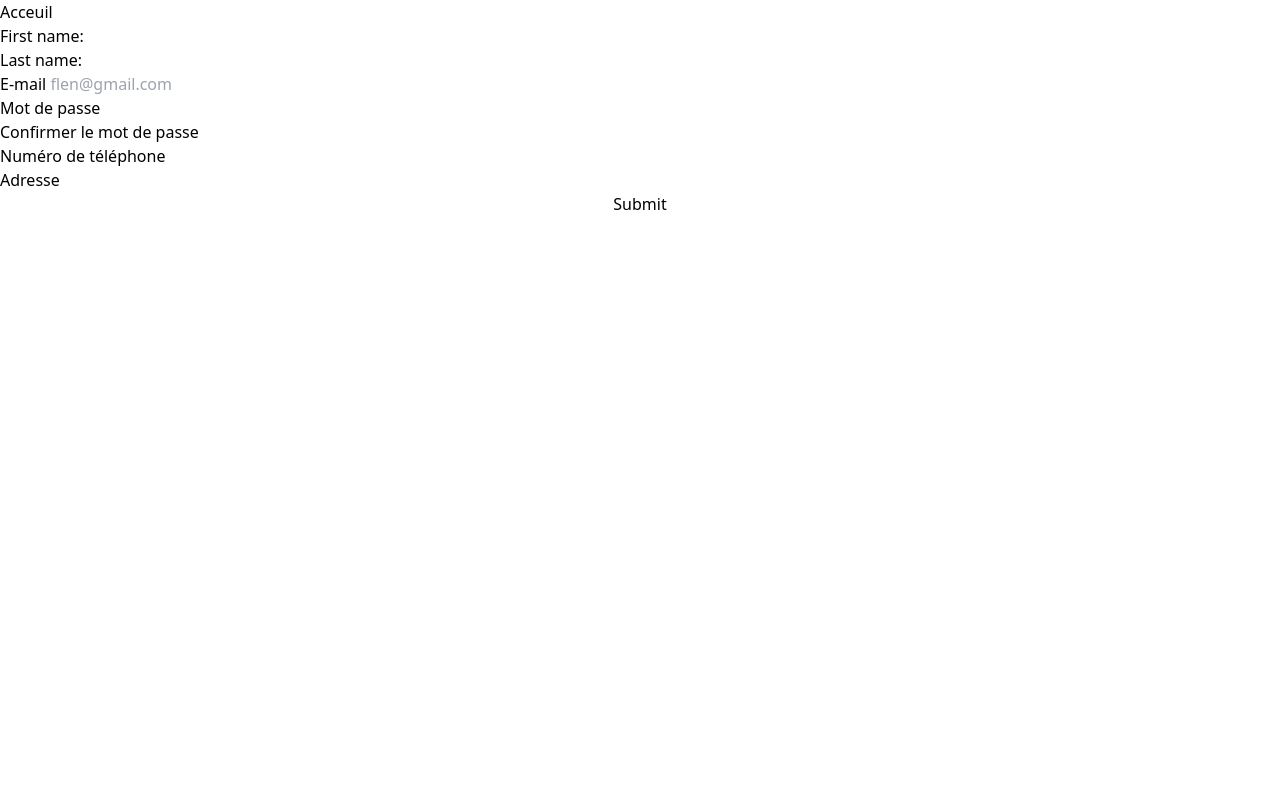
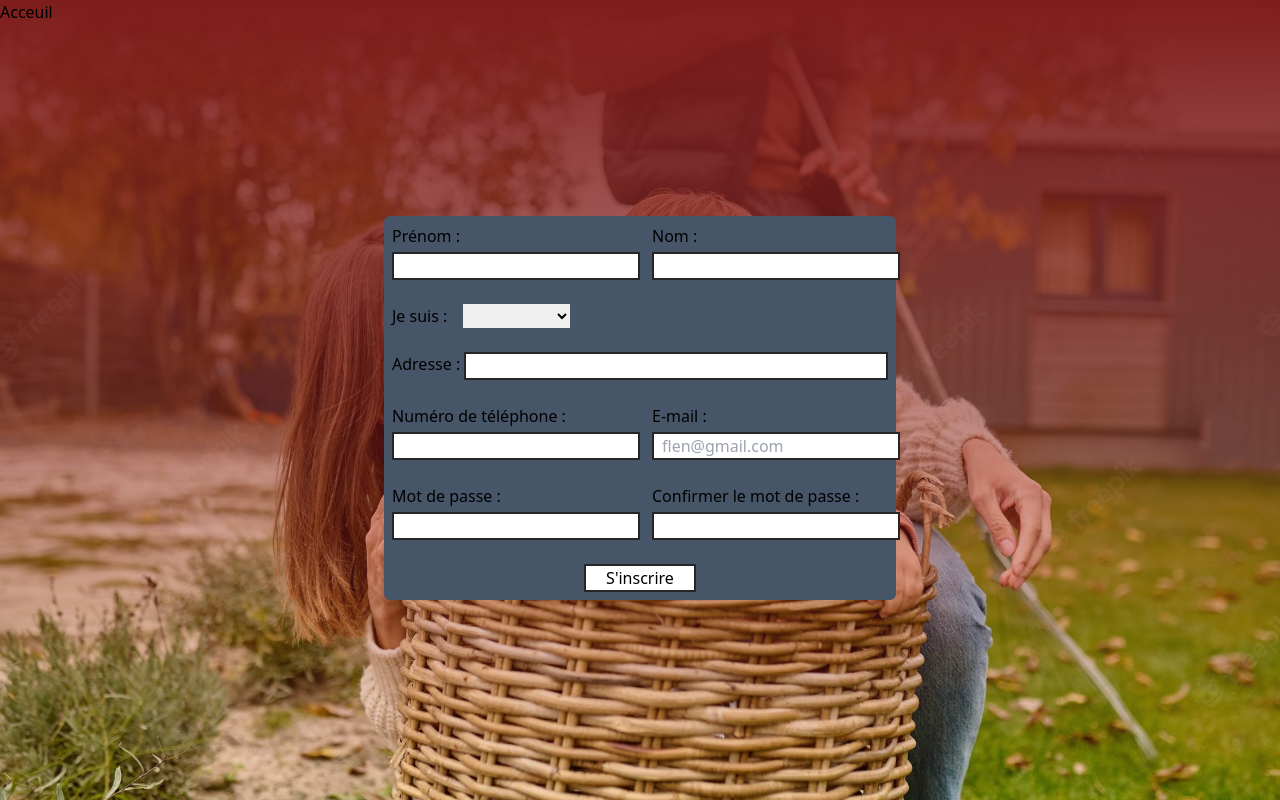
Before and after one commit to yousseferrais/my-app, a SvelteKit app: page /registration in a window 1280 px wide. Built offline with nearby package versions, Linux system fonts and the light colour scheme.

Commit message:
feat: add some styling to the sign-in, registration and home pages

```diff
--- a/src/app.html
+++ b/src/app.html
@@ -8,8 +8,9 @@
   %sveltekit.head%
 </head>
 
-<body>
+<body style="background-image:url(../images/fond.webp) ;" class="flex min-h-screen flex-col bg-cover" >
   %sveltekit.body%
+
 </body>
 
 </html>
--- /dev/null
+++ b/src/components/Offer.svelte
@@ -0,0 +1,19 @@
+<script lang="ts">
+  export let firstName: string;
+  export let lastName: string;
+  export let service: string;
+  export let date: string;
+  export let profilePicture: string;
+  export let price: number;
+  export let phoneNumber: string;
+</script>
+
+<article>
+  <span
+    >{firstName}
+    {lastName} peut être votre {service}
+    {date} pour {price} dinars</span
+  >
+  <img src={profilePicture} alt={firstName + " " + lastName} />
+  <span>contacter {phoneNumber}</span>
+</article>
--- a/src/routes/+layout.svelte
+++ b/src/routes/+layout.svelte
@@ -2,8 +2,9 @@
   import "../app.css";
 </script>
 
-<header>
-  <a href="/">Acceuil</a>
-</header>
-
-<slot />
+<div class="bg-gradient-to-t from-slate-500/0 to-red-900/100 flex-1  ">
+  <header>
+    <a href="/">Acceuil</a>
+  </header>
+  <slot />
+</div>
--- a/src/routes/+page.svelte
+++ b/src/routes/+page.svelte
@@ -1,6 +1,12 @@
 <nav class="flex justify-around">
-  <a href="/registration">Inscription</a>
-  <a href="/sign-in">Connexion</a>
+  <a
+    class="border-2 border-yellow-500 rounded-full px-16 py-2 font-bold text-yellow-500 hover:bg-yellow-300 hover:text-white"
+    href="/registration">Inscription</a
+  >
+  <a
+    class="border-2 border-yellow-500 rounded-full px-16 py-2 font-bold text-yellow-500 hover:bg-yellow-300 hover:text-white"
+    href="/sign-in">Connexion</a
+  >
 </nav>
 <main>
   <ul class="mt-20 px-20 flex flex-col gap-4">
--- /dev/null
+++ b/src/routes/feed/+page.svelte
@@ -0,0 +1,13 @@
+<script>
+  import Offer from "$components/Offer.svelte";
+</script>
+
+<Offer
+  firstName={"Adem"}
+  lastName={"Abed"}
+  service={"plombier"}
+  date={"mardi"}
+  profilePicture={""}
+  phoneNumber={"55555555"}
+  price={100}
+/>
--- a/src/routes/registration/+page.svelte
+++ b/src/routes/registration/+page.svelte
@@ -1,16 +1,65 @@
-<form class="flex flex-col  " action="#">
-  <div>
-    <label for="fname">First name:</label>
-    <input type="text" id="fname" name="fname" required />
+<form
+  class="flex w-full  max-w-lg  flex-col mx-auto gap-6 mt-48 bg-slate-600 p-2 rounded-md  "
+  action="#"
+>
+  <div class="flex gap-3">
+    <div class="flex flex-col gap-1  w-1/2">
+      <label for="firstname">Prénom :</label>
+      <input
+        class="border-2  border-neutral-800 px-2 "
+        type="text"
+        id="firstname"
+        name="ftname"
+        required
+      />
+    </div>
+    <div class="flex flex-col gap-1  w-1/2">
+      <label for="lastname">Nom :</label>
+      <input
+        class="border-2  border-neutral-800 px-2 "
+        type="text"
+        id="lastname"
+        name="lname"
+        required
+      />
+    </div>
+  </div>
+  <div class="flex gap-4  w-1/2">
+    <label for="gender">Je suis : </label>
+    <select name="gender" id="gender">
+      <option value="" disabled selected hidden />
+      <option value="male">un homme</option>
+      <option value="female">une femme</option>
+    </select>
   </div>
 
-  <div>
-    <label for="lname">Last name:</label>
-    <input type="text" id="lname" name="lname" required />
+  <div class="flex  gap-1  w-full">
+    <label for="location">Adresse :</label>
+    <input
+      class="border-2 flex-1 border-neutral-800 px-2 "
+      type="text"
+      id="location"
+      name="location"
+      required
+    />
   </div>
-  <div>
-    <label for="email">E-mail</label>
+
+  <div class="flex gap-3">
+    <div class="flex flex-col gap-1  w-1/2">
+      <label for="phone">Numéro de téléphone :</label>
       <input
+        class="border-2  border-neutral-800 px-2 "
+        type="text"
+        id="phone"
+        name="phone"
+        pattern="[0-9]{8}"
+        required
+      />
+    </div>
+    <div class="flex flex-col gap-1  w-1/2">
+      <label for="email">E-mail :</label>
+      <input
+        class="border-2  border-neutral-800 px-2 "
         type="email"
         id="email"
         name="email"
@@ -18,22 +67,32 @@
         required
       />
     </div>
-  <div>
-    <label for="mot">Mot de passe</label>
-    <input type="password" id="mot" name="mot" required />
   </div>
-  <div>
-    <label for="confirmer">Confirmer le mot de passe</label>
-    <input type="password" id="confirmer" name="confirmer" required />
+  <div class="flex gap-3">
+    <div class="flex flex-col gap-1  w-1/2">
+      <label for="mot">Mot de passe :</label>
+      <input
+        class="border-2  border-neutral-800 px-2 "
+        type="password"
+        id="mot"
+        name="mot"
+        required
+      />
     </div>
-  <div>
-    <label for="phone">Numéro de téléphone</label>
-    <input type="text" id="phone" name="phone" pattern="[0-9]{8}" required />
+    <div class="flex flex-col gap-1  w-1/2">
+      <label for="confirmer">Confirmer le mot de passe :</label>
+      <input
+        class="border-2  border-neutral-800 px-2 "
+        type="password"
+        id="confirmer"
+        name="confirmer"
+        required
+      />
     </div>
-  <div>
-    <label for="location">Adresse</label>
-    <input type="text" id="location" name="location" required />
   </div>
-
-  <input type="submit" value="Submit" />
+  <input
+    class="border-2  border-neutral-800 px-5 self-center bg-white "
+    type="submit"
+    value="S'inscrire"
+  />
 </form>
--- a/src/routes/sign-in/+page.svelte
+++ b/src/routes/sign-in/+page.svelte
@@ -1,6 +1,9 @@
-<form class="flex flex-col  " action="#">
-  <div>
-    <label for="email">E-mail</label>
+<form
+  class="grid grid-cols-2 mt-52 gap-y-2 gap-x-4 w-full max-w-xl border-2 mx-auto p-3 "
+  action="#"
+>
+  <label for="email">E-mail :</label>
+  <label for="mot">Mot de passe :</label>
   <input
     type="email"
     id="email"
@@ -8,12 +11,11 @@
     placeholder="flen@gmail.com"
     required
   />
-  </div>
+  <input type="password" id="mot" name="mot" required />
 
-  <div>
-    <label for="mot">Mot de passe</label>
-    <input type="password" id="mot" name="mot" required />
-  </div>
-
-  <input type="submit" value="Se connecter" />
+  <input
+    class="col-span-2 border-2 w-max px-2 py-1 rounded-xl place-self-center bg-slate-400  hover:bg-red-900 hover:text-white"
+    type="submit"
+    value="Se connecter"
+  />
 </form>
```
Also changed, not shown: static/images/fond.webp (added). Lines whose indentation alone changed are shown as unchanged.
